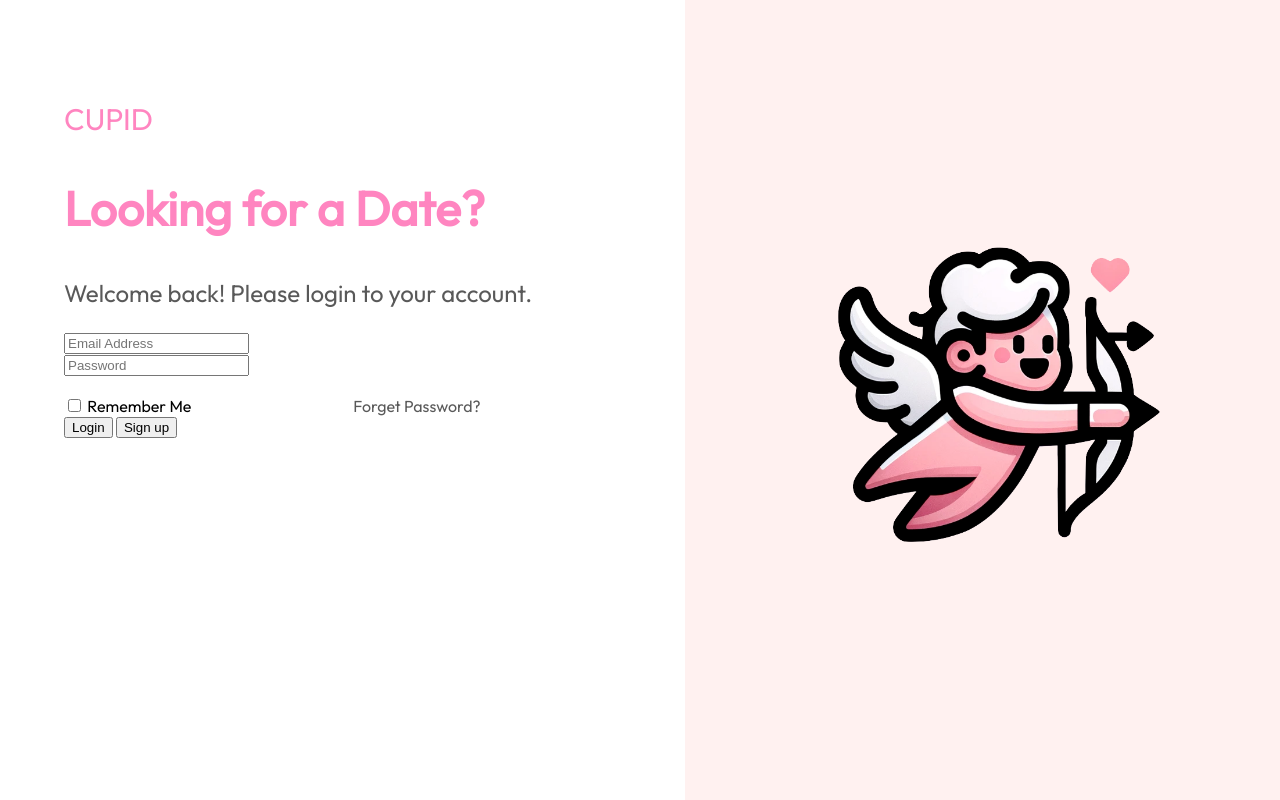
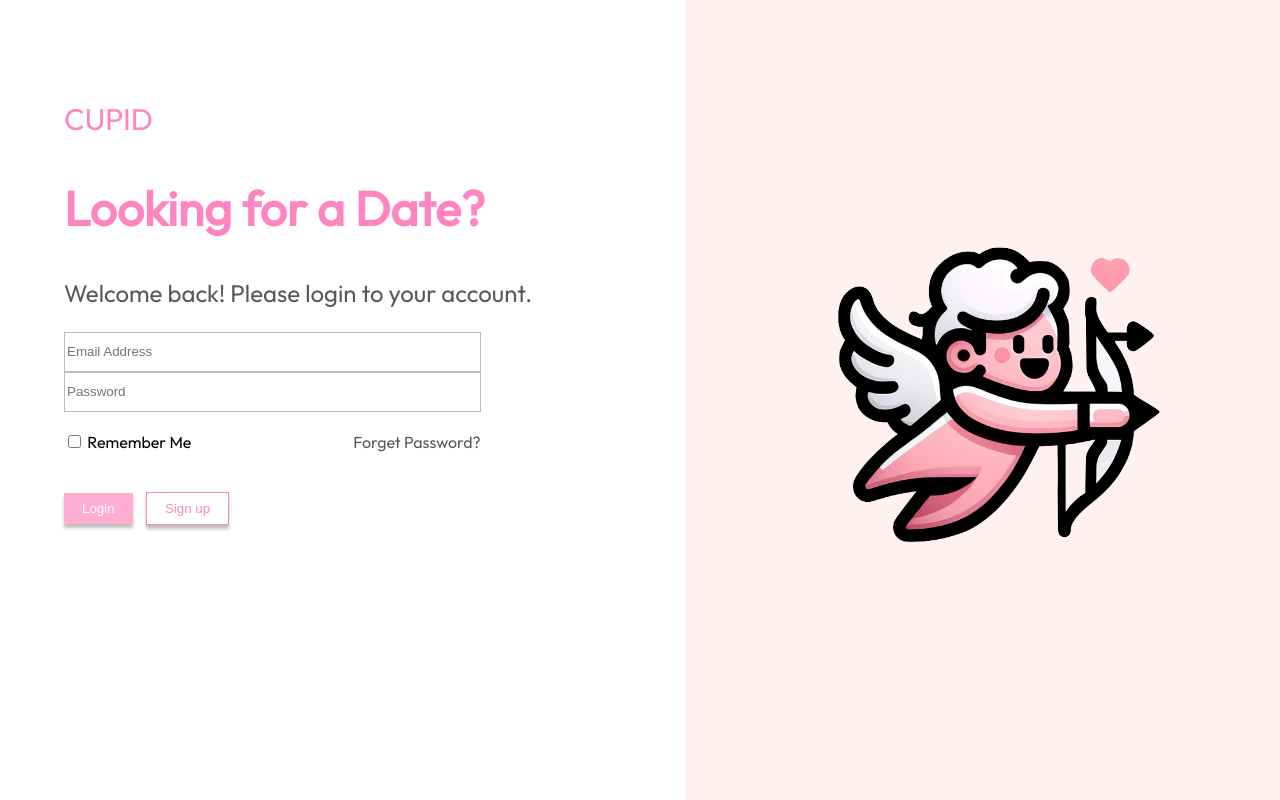
Before and after one commit to leoli33/CSE312_666, a Flask app: page / in a window 1280 px wide. Run offline with Flask 3, Linux system fonts and the light colour scheme.

Commit message:
change title name and div class names

```diff
--- a/templates/index.html
+++ b/templates/index.html
@@ -3,7 +3,7 @@
 <head>
     <meta charset="UTF-8">
     <meta name="viewport" content="width=device-width, initial-scale=1.0">
-    <title>Cupid</title>
+    <title>Login</title>
     <link rel="stylesheet" type="text/css" href="{{ url_for('static', filename='styles.css') }}">
     <link rel="shortcut icon" type="image/x-icon" href="/static/design.png">
 </head>
@@ -14,16 +14,16 @@
             <h2>Looking for a Date?</h2>
             <h3>Welcome back! Please login to your account.</h3>
             <form method="post">
-                <input class= box_l type="text" placeholder="Email Address"><br>
-                <input class= box_l type="password" placeholder="Password"><br>
+                <input class= box_login type="text" placeholder="Email Address"><br>
+                <input class= box_login type="password" placeholder="Password"><br>
             </form>
             <br>
             <input type="checkbox" id="rm" name="rm" />
             <label for="rm">Remember Me</label>
             <a class="fp" href="https://www.youtube.com/watch?v=dQw4w9WgXcQ&ab_channel=RickAstley" >Forget Password?</a>
             <form method="post">
-                <input class="btn_l" type="submit" value="Login">
-                <input class="btn_s" type="submit" value="Sign up">
+                <input class="button_login" type="submit" value="Login">
+                <input class="button_signup" type="submit" value="Sign up">
             </form>
 
 
```
